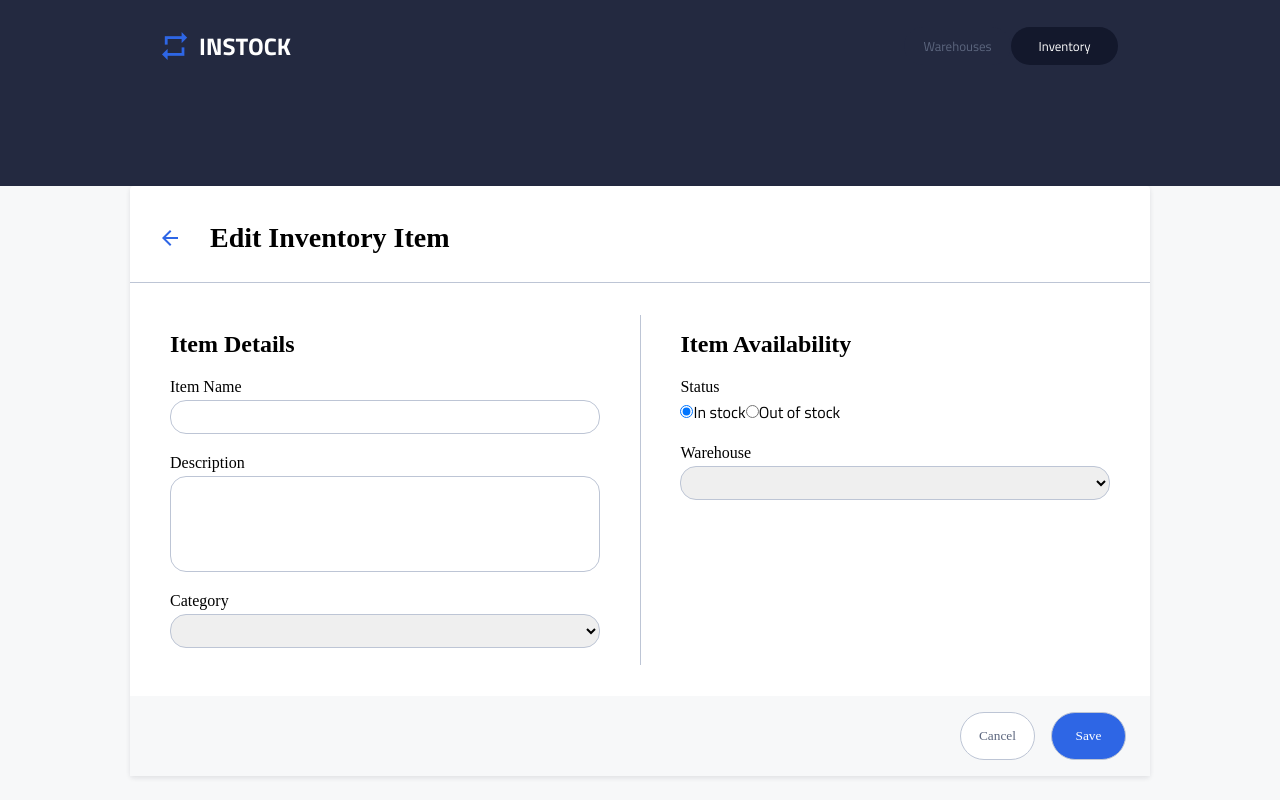
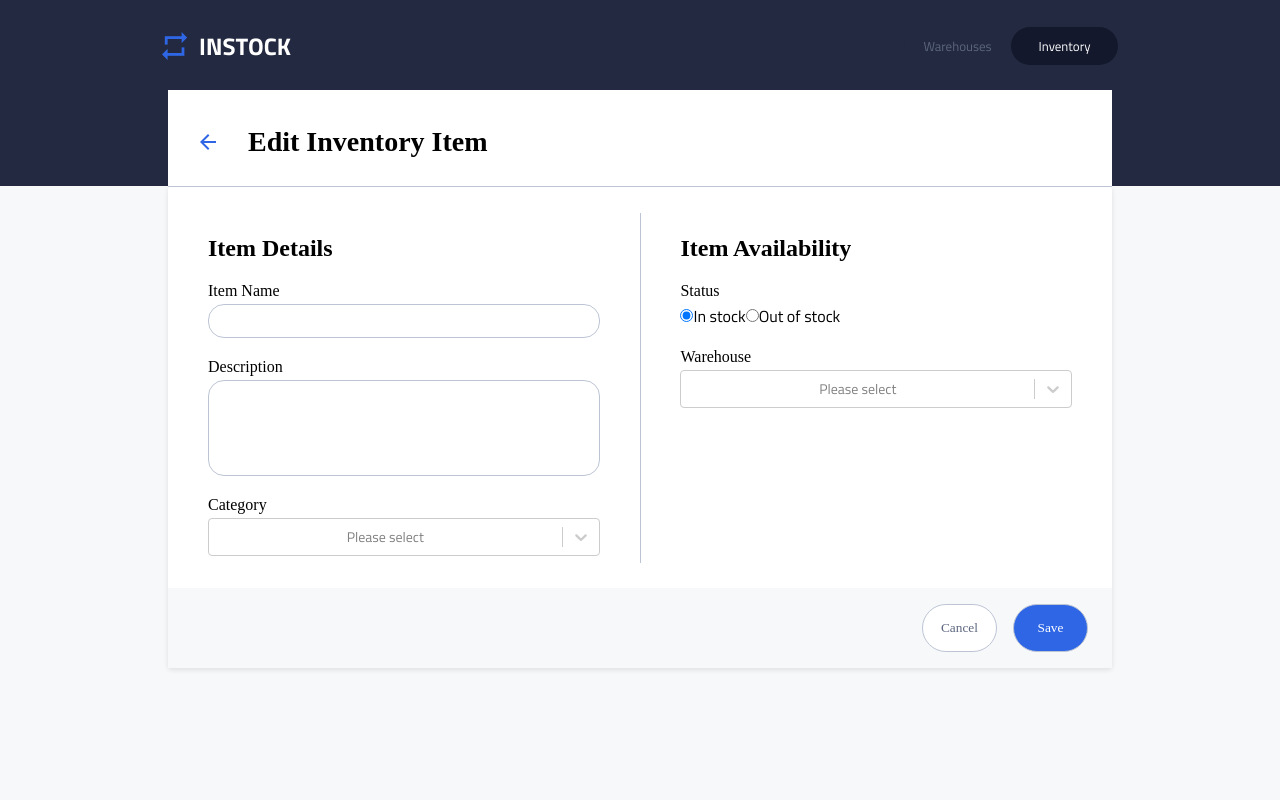
Before and after one commit to seanyang20/InStock, a React (Create React App) app in the folder client/: page /inventories/edit/1 in a window 1280 px wide. Shown: the top 800 px of the page. Built offline with nearby package versions, Linux system fonts and the light colour scheme; no server answers.

Commit message:
used react-select for drop-down menus and got styling down for desktop

```diff
--- a/client/src/pages/EditInventory/EditInventory.js
+++ b/client/src/pages/EditInventory/EditInventory.js
@@ -1,6 +1,7 @@
 import './EditInventory.scss';
 import { useEffect, useState } from "react";
 import { useHistory } from 'react-router'
+import Select from "react-select";
 import axios from 'axios'
 const apiUrl = 'http://localhost:8080'
 
@@ -10,6 +11,8 @@ export default function EditInventory(props) {
     const [inventory, setInventory] = useState();
     const [inStock, setInStock] = useState(false);
     // const [selectOptions, setSelectOptions] = useState([]);
+    const [selectedCategory, setSelectedCategory] = useState(null);
+    const [selectedWarehouse, setSelectedWarehouse] = useState(null);
     const [validation, setValidation] = useState({
         warehouseName: true,
         itemName: true,
@@ -38,6 +41,33 @@ export default function EditInventory(props) {
         setInStock(false);
         console.log(inStock);
       };
+
+      const categoryOptions = [
+        { value: "accessories", label: "Accessories" },
+        { value: "apparel", label: "Apparel" },
+        { value: "electronics", label: "Electronics" },
+        { value: "gear", label: "Gear" },
+        { value: "health", label: "Health" },
+      ];
+
+      const warehouseOptions = [
+        { value: "Manhattan", label: "Manhattan" },
+        { value: "King West", label: "King West" },
+        { value: "Granville", label: "Granville" },
+        { value: "San Fran", label: "San Fran" },
+        { value: "Santa Monica", label: "Santa Monica" },
+        { value: "Seattle", label: "Seattle" },
+        { value: "Montreal", label: "Montreal" },
+      ];
+
+    const handleWarehouseChange = (selectedWarehouse) => {
+        setSelectedWarehouse(selectedWarehouse);
+    };
+
+
+    const handleCategoryChange = (selectedCategory) => {
+        setSelectedCategory(selectedCategory);
+      };
     // const getOptions = () => {
     //     console.log("Inside getOptions");
 
@@ -57,6 +87,10 @@ export default function EditInventory(props) {
     // console.log(invItems);
     // let uniqueInvItems = [...new Set(invItems)];
     // console.log(uniqueInvItems);
+    const handleClick = (event) => {
+        event.preventDefault();
+        props.history.push("/inventories");
+      };
 
     const handleSubmit = (event) => {
         event.preventDefault()
@@ -103,20 +137,9 @@ export default function EditInventory(props) {
             !statusIsValid
             // !quantityIsValid
           ) {
-            alert("Please fill in the empty fields");
+            alert("Fields cannot be empty");
             return;
           }
-
-        //   const newWarehouse = {
-        //     name: warehouseName.value,
-        //     address: streetAddress.value,
-        //     city: city.value,
-        //     country: country.value,
-        //     contactName: contactName.value,
-        //     position: position.value,
-        //     phone: phoneNumber.value,
-        //     email: email.value,
-        //   };
 
 
         axios.put(`${apiUrl}/inventories/${inventory.id}`, updatedInventory)
@@ -130,6 +153,8 @@ export default function EditInventory(props) {
     }
     console.log(validation);
 
+
+    // console.log(inventory.category);
   return (
     <div className='editInventory'>
     <form onSubmit={handleSubmit} className='editInventory__container'>
@@ -150,38 +175,54 @@ export default function EditInventory(props) {
               }`}  />
                 <p className='editInventory__input-title'>Category</p>
                 {/* <input name='warehouseCountry' className='editInventory__input' /> */}
-                <select  name="category" id="category" className='editInventory__input' >
-                    <option value="electronics" selected>Electronics</option>
+                <Select
+                    id="category"
+                    className="editInventory__select"
+                    options={categoryOptions}
+                    placeholder="Please select"
+                    name="category"
+                    onChange={handleCategoryChange}
+                />
+                {/* <select  name="category" id="category" className='editInventory__input'  >
+                    <option value="electronics">Electronics</option>
                     <option value="gear">Gear</option>
                     <option value="apparel">Apparel</option>
                     <option value="accessories">Accessories</option>
-                </select>
+                </select> */}
             </div>
             <div className='editInventory__sections-divider' ></div>
             <div className='editInventory__availability'>
                 <h2 className='editInventory__details-title'>Item Availability</h2>
                 <p className='editInventory__input-title'>Status</p>
                 <div name='status' className='editInventory__status' >
-                  <input type="radio" id="inStock" name="fav_language" value="In stock" onClick={handleRadioTrue} checked/>
+                  <input type="radio" id="inStock" name="fav_language" value="In stock" onClick={handleRadioTrue} defaultChecked="checked"/>
                   <label htmlFor="inStock">In stock</label>
                   <input type="radio" id="outOfStock" name="fav_language" value="Out of stock" onClick={handleRadioFalse}/>
                   <label htmlFor="outOfStock">Out of stock</label>
                 </div>
                 <p className='editInventory__input-title'>Warehouse</p>
                 {/* <input name='contactPosition' className='editInventory__input' /> */}
-                <select name='warehouseName' id='warehouseName' className='editInventory__input' >
-                    <option value="Manhattan" selected>Manhattan</option>
+                <Select
+                    className="editInventory__select"
+                    options={warehouseOptions}
+                    placeholder="Please select"
+                    name="warehouseName"
+                    onChange={handleWarehouseChange}
+                    id="warehouseName"
+                />
+                {/* <select name='warehouseName' id='warehouseName' className='editInventory__input'>
+                    <option value="Manhattan">Manhattan</option>
                     <option value="King West">King West</option>
                     <option value="Granville">Granville</option>
                     <option value="San Fran">San Fran</option>
                     <option value="Santa Monica">Santa Monica</option>
                     <option value="Seattle">Seattle</option>
                     <option value="Montreal">Montreal</option>
-                </select>
+                </select> */}
             </div>
         </div>
         <div className='editInventory__actions'>
-            <button className='editInventory__actions--cancel'>Cancel</button>
+            <button onClick={handleClick} className='editInventory__actions--cancel'>Cancel</button>
             <button type='submit' className='editInventory__actions--save'>Save</button>
         </div>
     </form>
--- a/client/src/pages/EditInventory/EditInventory.scss
+++ b/client/src/pages/EditInventory/EditInventory.scss
@@ -14,22 +14,26 @@
     flex-direction: column;
     justify-content: center;
     background-color: white;
-    margin: 0rem 1rem;
+    margin: -1rem 1rem;
     border-radius: 0.25rem;
     box-shadow: 0px 2px 5px rgba(19, 24, 44, 0.1);
+
 
     @include mQ($breakpoint-tablet) {
       margin: 0rem 2rem;
     }
 
     @include mQ($breakpoint-desktop){
-      margin: 0rem 8.125rem;
+      margin: 0rem 10.5rem;
     }
   }
 
   &__header {
     display: flex;
     justify-content: flex-start;
+    margin-top: -6rem;
+    z-index: 1;
+    background-color: $white;
 
     @include mQ($breakpoint-tablet){
       align-items: center;
@@ -181,6 +185,30 @@
       margin: 0 0 1rem 1.5rem;
   }
 
+  &__select {
+    //   width: 100%;
+      margin: 0 1.5rem 0 1.5rem;
+
+    // font-family: "Titillium Web Regular";
+    // height: 2rem;
+    // border: 1px solid $cloud;
+    // border-radius: 1rem;
+    // padding: 1rem;
+    // margin: 1rem 1.5rem;
+    // margin-top: 0;
+    // &::placeholder {
+    //   color: black;
+    // }
+    &--invalid {
+        border-color: $out-of-stock;
+    }
+
+    @include mQ($breakpoint-tablet) {
+      font-size: 0.875rem;
+      line-height: 1.375rem;
+    }
+  }
+
   &__actions {
     display: flex;
     justify-content: space-between;
```
Also changed, not shown: 1 other file (tests, documents, lock files or other folders).
